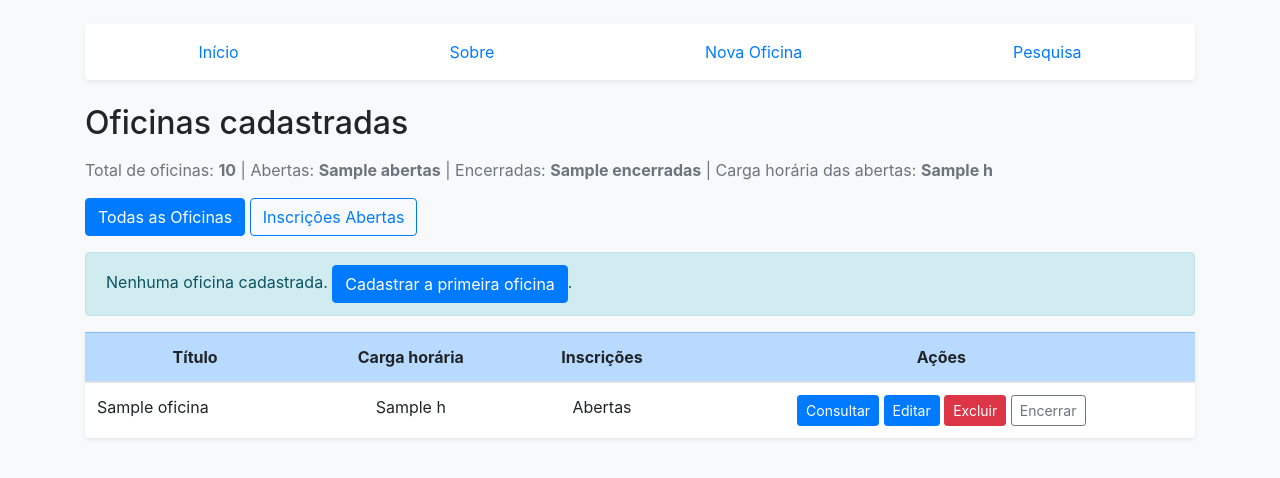
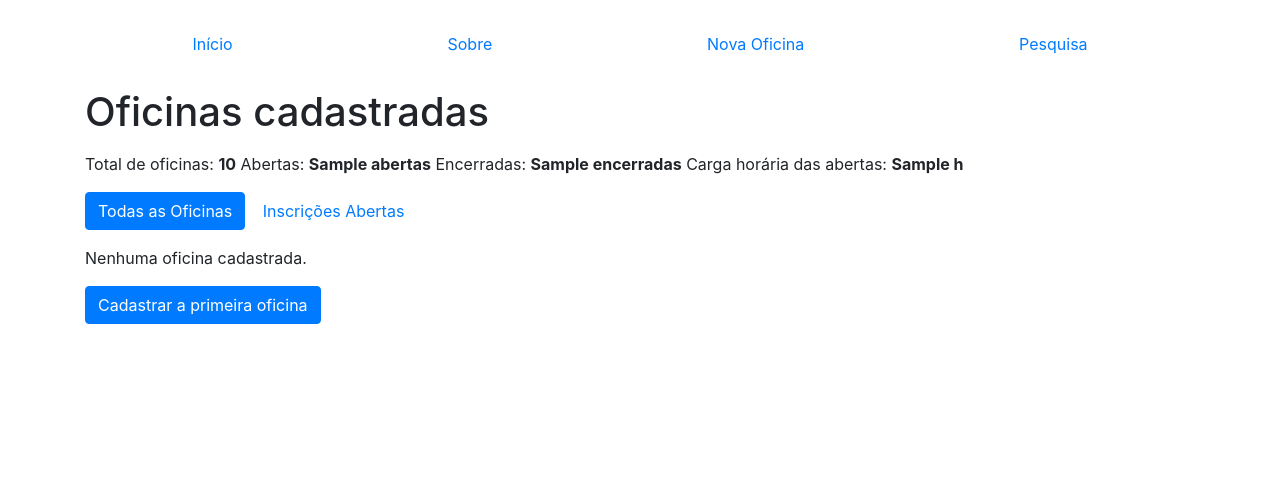
Before and after one commit to bartolomeusantos072/catalogo_oficinas, a Node server app: template views/index.hbs in a window 1280 px wide. Shown: the top 478 px of the page. Run offline with Node 20, Linux system fonts and the light colour scheme; the template is opened without the code that fills it: most values are stand-ins (such as "Sample title", 1, 10 or a date in 2020).

Commit message:
avaliacao1

```diff
--- a/views/alterarOficina.hbs
+++ b/views/alterarOficina.hbs
@@ -1,5 +1,5 @@
-<h2 class="mb-3">Editar Oficina</h2>
-<form action="/oficinas/altera/{{oficina.id}}" method="POST" class="bg-white p-4 shadow-sm rounded">
+<h1 class="mb-3">Editar Oficina</h1>
+<form action="/oficinas/altera/{{oficina.id}}" method="POST">
   <div class="mb-3">
     <label for="titulo" class="form-label">Título</label>
     <input type="text" class="form-control" id="titulo" name="titulo" value="{{oficina.titulo}}" required>
@@ -10,7 +10,7 @@
   </div>
   <div class="mb-3">
     <label for="descricao" class="form-label">Descrição</label>
-    <textarea class="form-control" id="descricao" name="descricao" rows="5" required>{{oficina.descricao}}</textarea>
+    <textarea class="form-control" id="descricao" name="descricao" rows="3" required>{{oficina.descricao}}</textarea>
   </div>
   <div class="mb-3">
     <label for="carga_horaria" class="form-label">Carga horária total (em horas)</label>
--- a/views/criaOficina.hbs
+++ b/views/criaOficina.hbs
@@ -1,5 +1,5 @@
-<h2 class="mb-3">Nova Oficina</h2>
-<form action="/oficinas/cria" method="POST" class="bg-white p-4 shadow-sm rounded">
+<h1 class="mb-3">Nova Oficina</h1>
+<form action="/oficinas/cria" method="POST">
   <div class="mb-3">
     <label for="titulo" class="form-label">Título</label>
     <input type="text" class="form-control" id="titulo" name="titulo" required>
@@ -10,7 +10,7 @@
   </div>
   <div class="mb-3">
     <label for="descricao" class="form-label">Descrição</label>
-    <textarea class="form-control" id="descricao" name="descricao" rows="5" required></textarea>
+    <textarea class="form-control" id="descricao" name="descricao" rows="3" required></textarea>
   </div>
   <div class="mb-3">
     <label for="carga_horaria" class="form-label">Carga horária total (em horas)</label>
--- a/views/index.hbs
+++ b/views/index.hbs
@@ -1,19 +1,19 @@
-<h2 class="mb-3">Oficinas cadastradas</h2>
+<h1 class="mb-3">Oficinas cadastradas</h1>
 
-<p class="text-muted mb-3">
-  Total de oficinas: <strong>{{indicadores.total}}</strong> |
-  Abertas: <strong>{{indicadores.abertas}}</strong> |
-  Encerradas: <strong>{{indicadores.encerradas}}</strong> |
-  Carga horária das abertas: <strong>{{indicadores.cargaHorariaAbertas}} h</strong>
+<p class="mb-3">
+  Total de oficinas: <strong>{{indicadores.total}}</strong>
+  <span class="ms-2">Abertas: <strong>{{indicadores.abertas}}</strong></span>
+  <span class="ms-2">Encerradas: <strong>{{indicadores.encerradas}}</strong></span>
+  <span class="ms-2">Carga horária das abertas: <strong>{{indicadores.cargaHorariaAbertas}} h</strong></span>
 </p>
 
 <div class="mb-3">
   {{#if mostraAbertasApenas}}
-    <a href="/oficinas" class="btn btn-outline-primary">Todas as Oficinas</a>
+    <a href="/oficinas" class="btn btn-link">Todas as Oficinas</a>
     <a href="/oficinas/abertas" class="btn btn-primary">Inscrições Abertas</a>
   {{else}}
     <a href="/oficinas" class="btn btn-primary">Todas as Oficinas</a>
-    <a href="/oficinas/abertas" class="btn btn-outline-primary">Inscrições Abertas</a>
+    <a href="/oficinas/abertas" class="btn btn-link">Inscrições Abertas</a>
   {{/if}}
 </div>
 
@@ -28,62 +28,6 @@
     {{> tabelaOficinas}}
   {{/if}}
 {{else}}
-  <div class="alert alert-info">
-    Nenhuma oficina cadastrada. <a href="/oficinas/cria" class="btn btn-primary">Cadastrar a primeira oficina</a>.
-  </div>
+  <p>Nenhuma oficina cadastrada.</p>
+  <a href="/oficinas/cria" class="btn btn-primary">Cadastrar a primeira oficina</a>
 {{/if}}
-
-<!-- Partial ou bloco da Tabela -->
-{{#if oficinas}}
-<table class="table table-hover align-middle bg-white shadow-sm rounded">
-  <thead class="table-primary text-center">
-    <tr>
-      <th>Título</th>
-      <th>Carga horária</th>
-      <th>Inscrições</th>
-      <th>Ações</th>
-    </tr>
-  </thead>
-  <tbody>
-    {{#each oficinas}}
-    <tr>
-      <td>{{this.titulo}}</td>
-      <td class="text-center">{{this.carga_horaria}} h</td>
-      <td class="text-center">
-        {{#if this.inscricoesAbertas}}Abertas{{else}}Encerradas{{/if}}
-      </td>
-      <td class="text-center">
-        <a href="/oficinas/consulta/{{this.id}}" class="btn btn-primary btn-sm">Consultar</a>
-        <a href="/oficinas/altera/{{this.id}}" class="btn btn-primary btn-sm">Editar</a>
-        <button type="button" class="btn btn-danger btn-sm" data-bs-toggle="modal" data-bs-target="#modalExcluir{{this.id}}">Excluir</button>
-
-        {{#if this.inscricoesAbertas}}
-          <a href="/oficinas/alterna/{{this.id}}" class="btn btn-outline-secondary btn-sm">Encerrar</a>
-        {{else}}
-          <a href="/oficinas/alterna/{{this.id}}" class="btn btn-outline-secondary btn-sm">Reabrir</a>
-        {{/if}}
-      </td>
-    </tr>
-
-    <!-- Modal de Confirmação de Exclusão Bootstrap -->
-    <div class="modal fade" id="modalExcluir{{this.id}}" tabindex="-1" aria-hidden="true">
-      <div class="modal-dialog">
-        <div class="modal-content">
-          <div class="modal-header">
-            <h5 class="modal-title">Excluir oficina</h5>
-            <button type="button" class="btn-close" data-bs-dismiss="modal" aria-label="Close"></button>
-          </div>
-          <div class="modal-body">
-            Confirma a exclusão de <strong>{{this.titulo}}</strong>?
-          </div>
-          <div class="modal-footer">
-            <button type="button" class="btn btn-secondary" data-bs-dismiss="modal">Cancelar</button>
-            <a href="/oficinas/deleta/{{this.id}}" class="btn btn-danger">Confirmar</a>
-          </div>
-        </div>
-      </div>
-    </div>
-    {{/each}}
-  </tbody>
-</table>
-{{/if}}
--- a/views/layout.hbs
+++ b/views/layout.hbs
@@ -5,12 +5,10 @@
   <meta name="viewport" content="width=device-width, initial-scale=1">
   <title>{{titulo_pagina}}</title>
   <link rel="stylesheet" href="/stylesheets/bootstrap/bootstrap.min.css">
-  <link rel="stylesheet" href="https://cdn.jsdelivr.net/npm/bootstrap-icons@1.10.5/font/bootstrap-icons.css">
 </head>
-<body class="bg-light">
+<body>
   <div class="container py-4">
-    <!-- Navbar Fill and Justify -->
-    <ul class="nav nav-pills nav-fill mb-4 bg-white p-2 shadow-sm rounded">
+    <ul class="nav nav-pills nav-fill mb-4">
       <li class="nav-item"><a class="nav-link {{#if ativaInicio}}active{{/if}}" href="/oficinas">Início</a></li>
       <li class="nav-item"><a class="nav-link {{#if ativaSobre}}active{{/if}}" href="/oficinas/sobre">Sobre</a></li>
       <li class="nav-item"><a class="nav-link {{#if ativaNova}}active{{/if}}" href="/oficinas/cria">Nova Oficina</a></li>
--- a/views/sobre.hbs
+++ b/views/sobre.hbs
@@ -1,3 +1,3 @@
-<h2 class="mb-3">Sobre o catálogo</h2>
+<h1 class="mb-3">Sobre o catálogo</h1>
 <p class="mb-2"><strong>Autor:</strong> Rossini Pena Abrantes</p>
 <p><strong>Objetivo:</strong> Gerenciar oficinas de treinamento, permitindo cadastrar e organizar atividades, participantes e inscrições, além de acompanhar a situação de cada inscrição.</p>
```
Also changed, not shown: views/consultarOficina.hbs (+10 -12 lines), views/partials/tabelaOficinas.hbs (added, +58 -0 lines), views/pesquisaOficina.hbs (+7 -8 lines).
